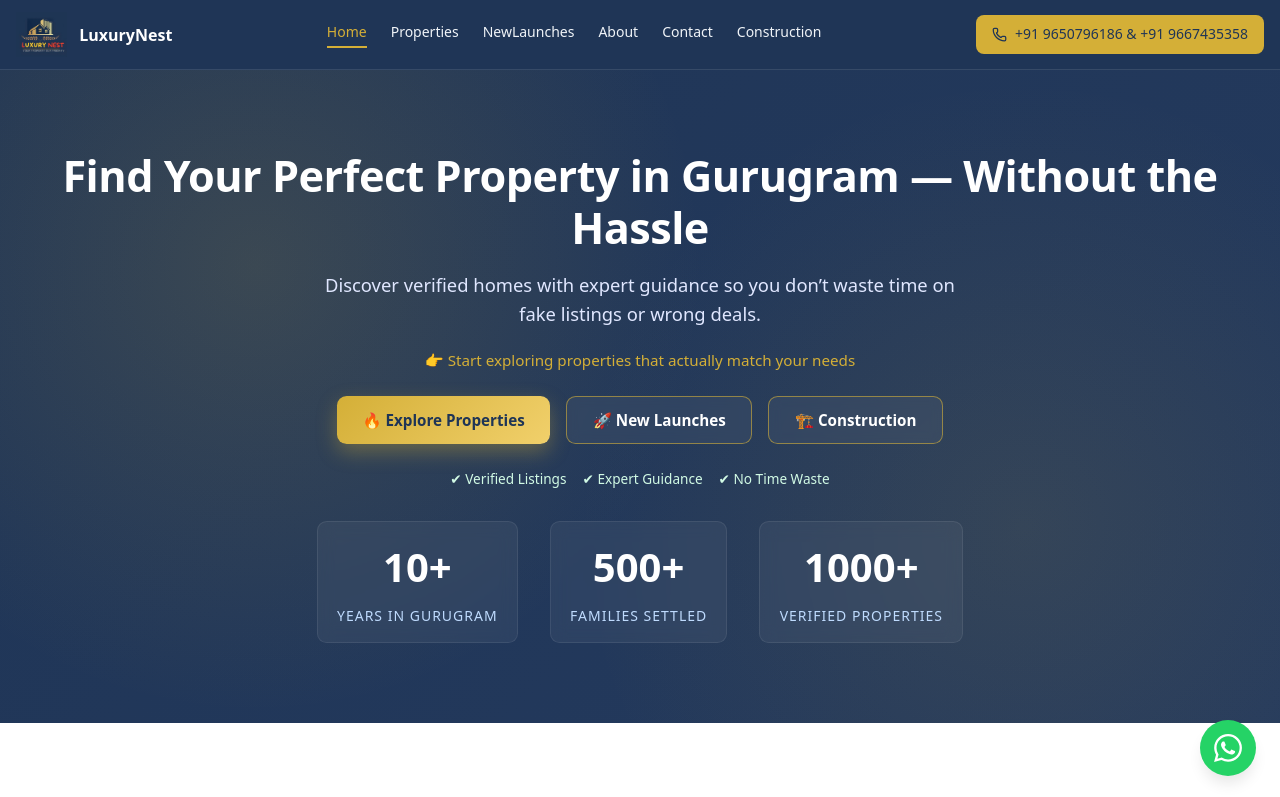
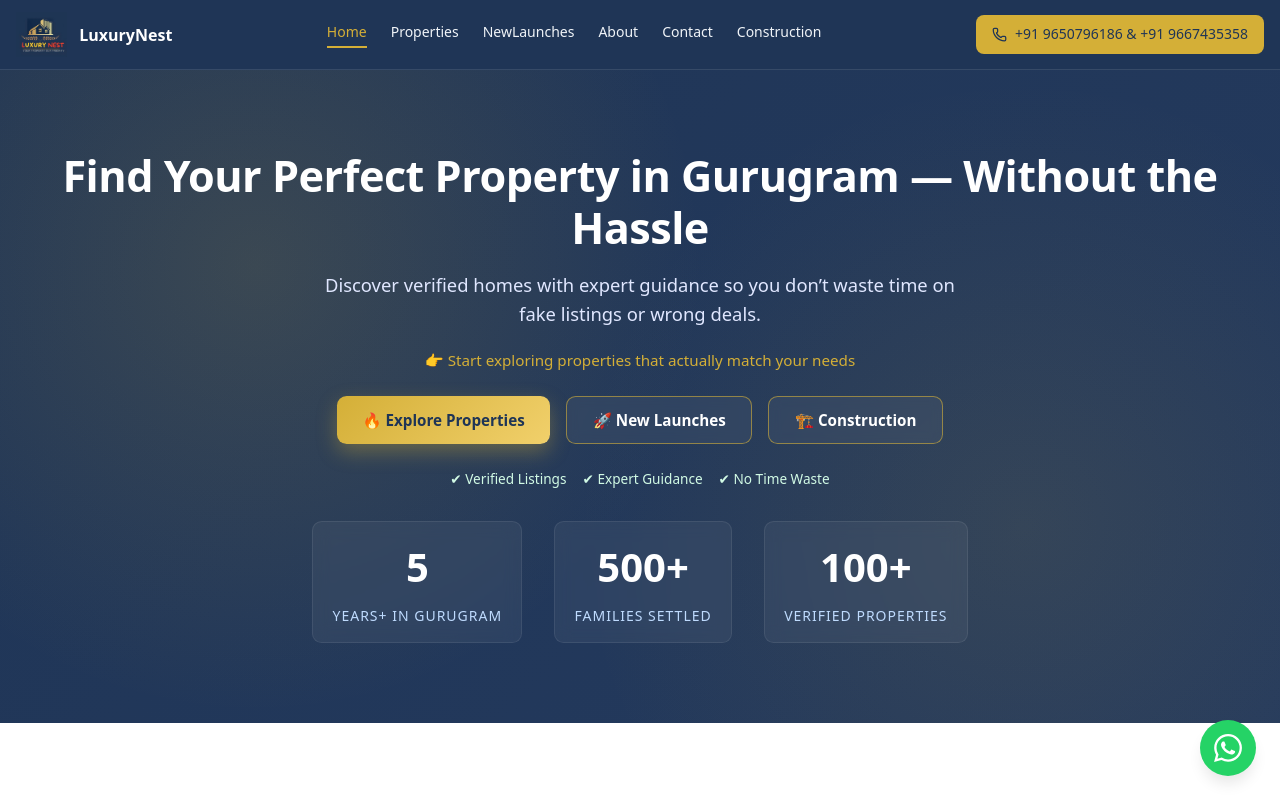
Before and after one commit to gauravquest00-create/luxurynest.llp, a React (Vite) app: page / in a window 1280 px wide. Shown: the top 797 px of the page. Built offline with nearby package versions, Linux system fonts and the light colour scheme.

Commit message:
Update HeroBanner.jsx

```diff
--- a/src/components/home/HeroBanner.jsx
+++ b/src/components/home/HeroBanner.jsx
@@ -57,15 +57,15 @@ export default function HeroBanner() {
         {/* 📊 STATS */}
         <div className="hero-stats">
           <div className="stat">
-            <span className="stat-value">10+</span>
-            <span className="stat-label">Years in Gurugram</span>
+            <span className="stat-value">5</span>
+            <span className="stat-label">Years+ in Gurugram</span>
           </div>
           <div className="stat">
             <span className="stat-value">500+</span>
             <span className="stat-label">Families Settled</span>
           </div>
           <div className="stat">
-            <span className="stat-value">1000+</span>
+            <span className="stat-value">100+</span>
             <span className="stat-label">Verified Properties</span>
           </div>
         </div>
```
